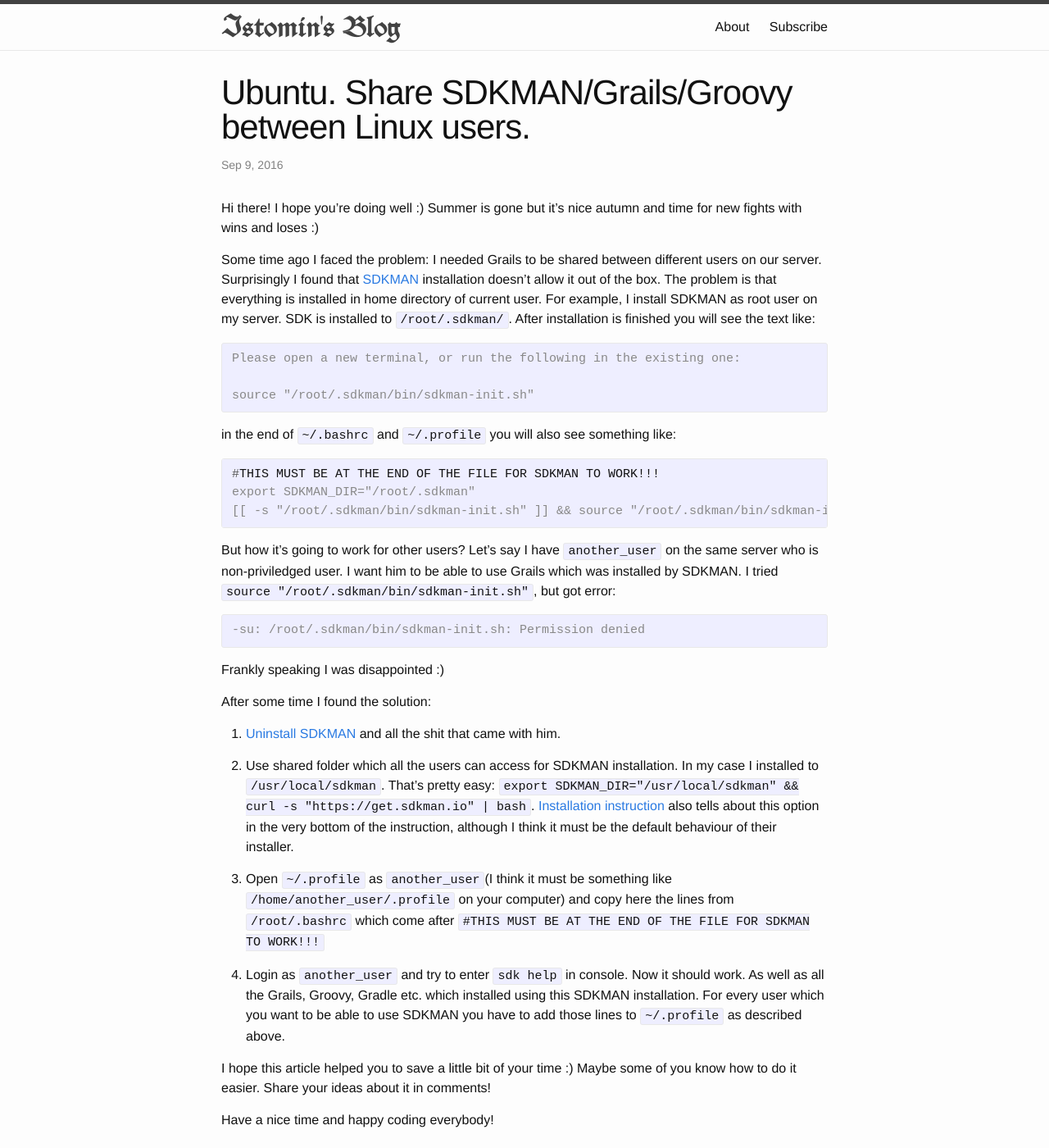
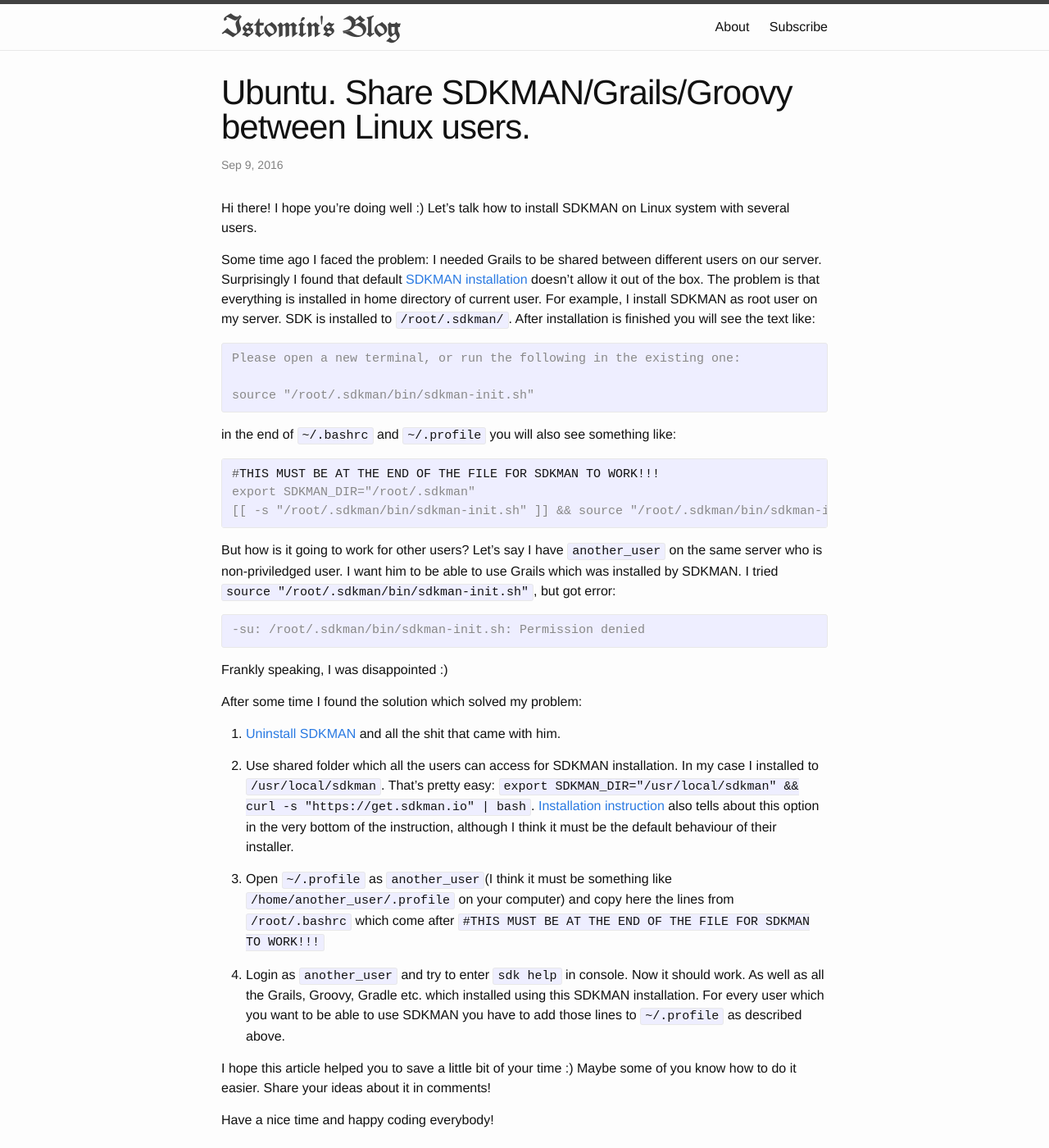
Before and after one commit to aistomin/aistomin.github.io, a Jekyll site: the page built from _posts/2016-09-09-sdkman-linux.markdown, in a window 1280 px wide and 1400 px high. Shown: the whole window at 82% size. Built offline with Jekyll 4.4.1, drawn with Linux system fonts in a browser that asks for light colours; comment, search, counter and statistics services are not loaded.

Commit message:
Article about sharing SDKMAN between Linux users was edited.

````diff
--- a/_posts/2016-09-09-sdkman-linux.markdown
+++ b/_posts/2016-09-09-sdkman-linux.markdown
@@ -4,12 +4,12 @@ title:  "Ubuntu. Share SDKMAN/Grails/Groovy between Linux users."
 date:   2016-09-09 12:00:01 +0100
 categories: programming sdkman ubuntu linux grails groovy
 ---
-Hi there! I hope you’re doing well :) Summer is gone but it’s nice autumn and
-time for new fights with wins and loses :)
+Hi there! I hope you’re doing well :) Let's talk how to install SDKMAN on Linux
+system with several users.
 
 Some time ago I faced the problem: I needed Grails to be shared between
-different users on our server. Surprisingly I found that
-[SDKMAN](http://sdkman.io/install.html) installation doesn’t allow it out of the
+different users on our server. Surprisingly I found that default
+[SDKMAN installation](http://sdkman.io/install.html) doesn't allow it out of the
 box. The problem is that everything is installed in home directory of current
 user. For example, I install SDKMAN as root user on my server. SDK is installed
 to ```/root/.sdkman/```. After installation is finished you will see the text like:
@@ -34,9 +34,9 @@ but got error:
 -su: /root/.sdkman/bin/sdkman-init.sh: Permission denied
 {% endhighlight %}
 
-Frankly speaking I was disappointed :)
+Frankly speaking, I was disappointed :)
 
-After some time I found the solution:
+After some time I found the solution which solved my problem:
 
 1. [Uninstall SDKMAN](http://therealdanvega.com/blog/2015/10/14/uninstalling-gvm-or-sdk-man-on-mac-osx)
     and all the shit that came with him.
````
Also changed, not shown: other parts of _posts/2016-09-09-sdkman-linux.markdown (+1 -1 lines).
